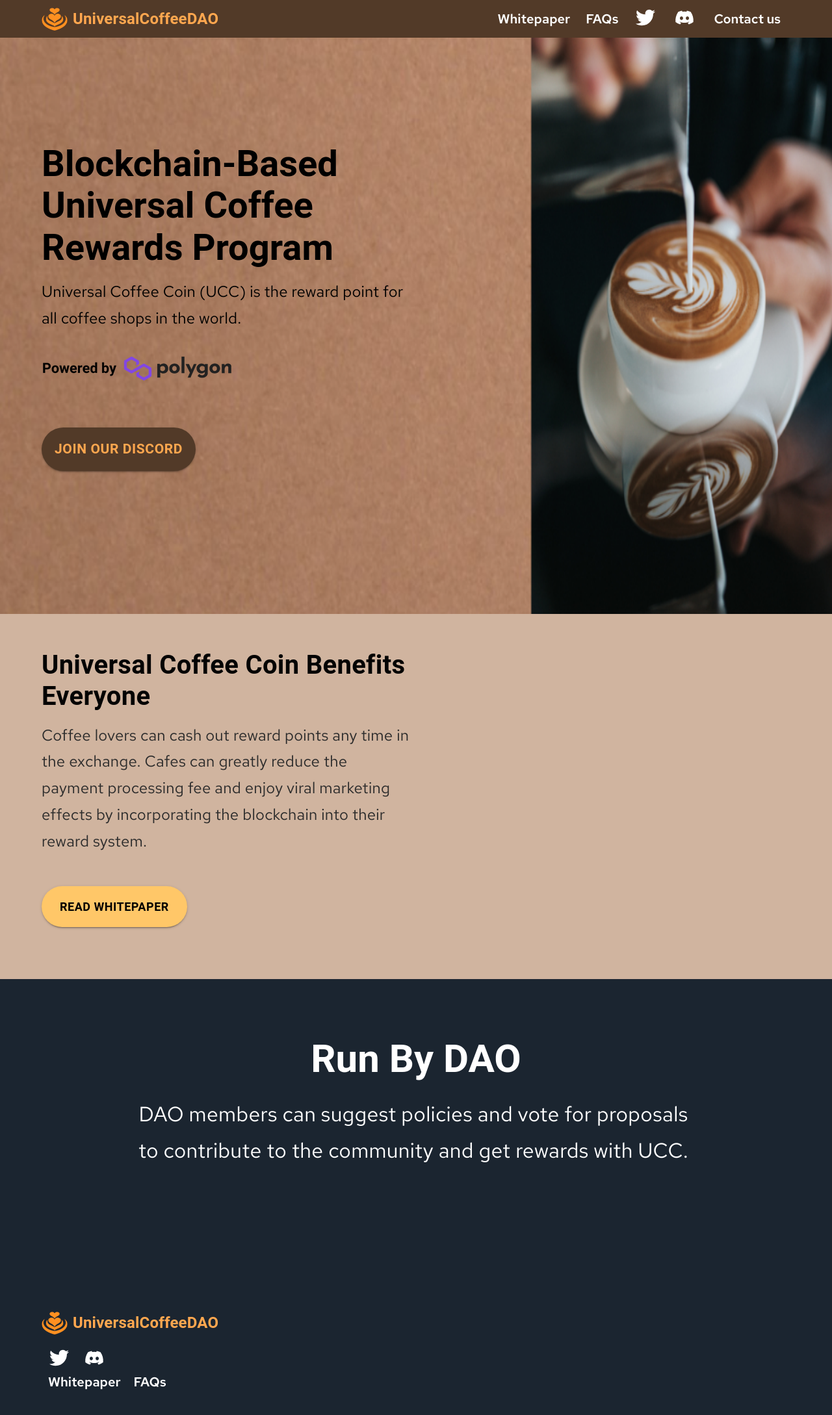
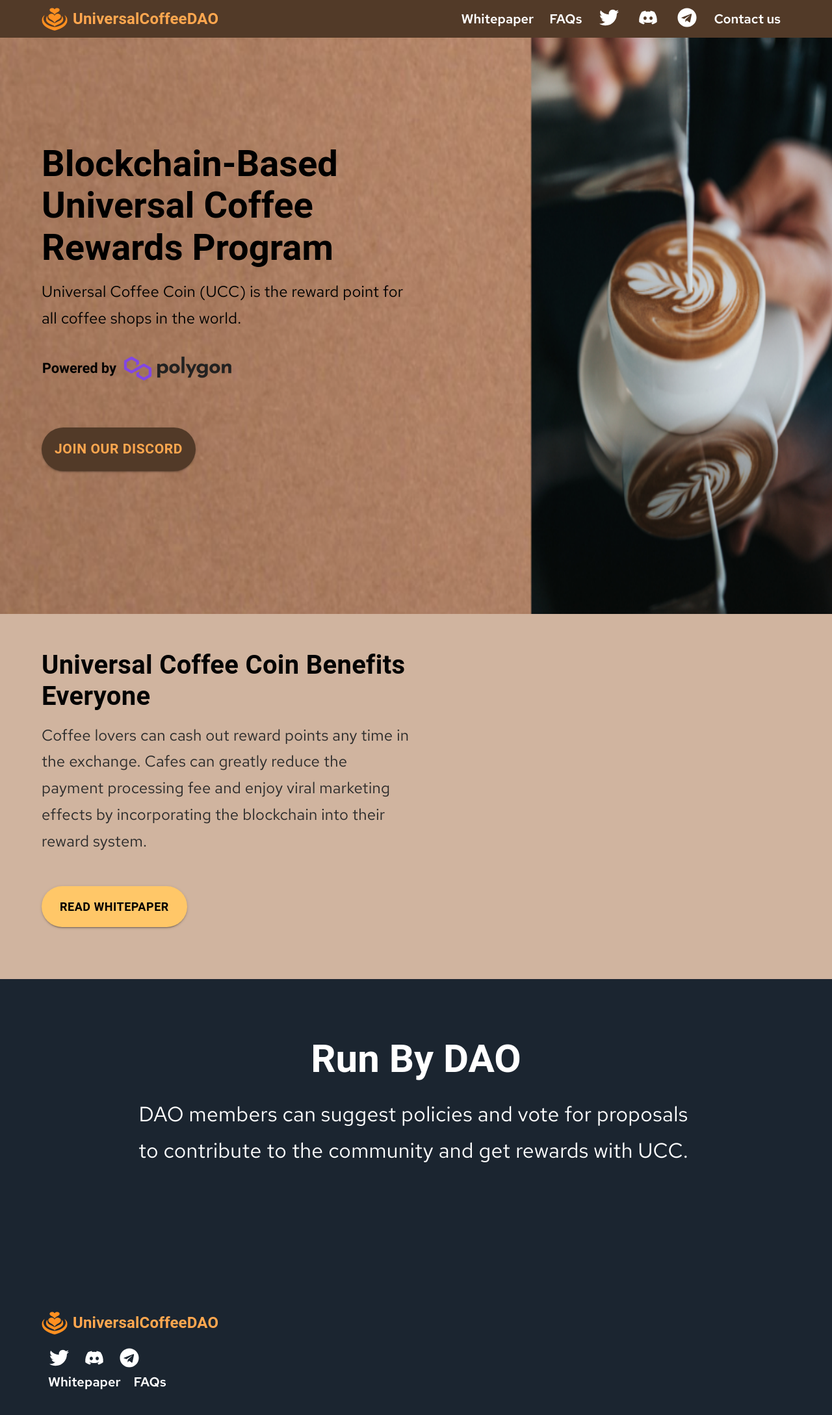
Before and after one commit to universalcoffeedao/landing-page, a React (Vite) app: page / in a window 1280 px wide. Shown: the top 2178 px of the page at 65% size. Built offline with nearby package versions, Linux system fonts and the light colour scheme.

Commit message:
Added Telegram

```diff
--- a/src/Components/Layout/Footer/Footer.tsx
+++ b/src/Components/Layout/Footer/Footer.tsx
@@ -2,7 +2,7 @@ import { Container, Grid, Typography } from "@mui/material";
 import React from "react";
 import Logo from "../../../assets/logo.png";
 import styles from "./Footer.module.scss";
-import { FaDiscord, FaMedium, FaTwitter } from "react-icons/fa";
+import { FaDiscord, FaTelegram, FaTwitter } from "react-icons/fa";
 import whitePaper from "../../../assets/whitePaper.pdf";
 
 // import { Link } from "react-router-dom";
@@ -43,6 +43,11 @@ const Footer: React.FC = () => {
                   <li>
                     <a href="https://discord.gg/7D22JUbqPW" target="_blank">
                       <FaDiscord />
+                    </a>
+                  </li>
+                  <li>
+                    <a href="https://t.me/ucdaoopenchat" target="_blank">
+                      <FaTelegram />
                     </a>
                   </li>
                 </ul>
--- a/src/Components/Layout/Navbar/Header.tsx
+++ b/src/Components/Layout/Navbar/Header.tsx
@@ -5,7 +5,7 @@ import whitePaper from "../../../assets/whitePaper.pdf";
 
 import Logo from "../../../assets/logo.png";
 import styles from "./Header.module.scss";
-import { FaDiscord, FaMedium, FaTwitter, FaReddit } from "react-icons/fa";
+import { FaDiscord, FaMedium, FaTwitter, FaTelegram } from "react-icons/fa";
 import MenuDrawer from "./MenuDrawer";
 import useMediaQuery from "@mui/material/useMediaQuery";
 
@@ -97,11 +97,16 @@ const Header: React.FC = () => {
                         </a>
                       </li>
                       <li>
+                        <a href="https://t.me/ucdaoopenchat" target="_blank">
+                          <FaTelegram />
+                        </a>
+                      </li>
+                      <li>
                         <a
                           href={`mailto:universalcoffeecoin@gmail.com`}
                           target="_top"
                           rel="noopener noreferrer"
-                          style={{ fontSize: "20px" }}
+                          style={{ fontSize: "20px", marginLeft: "-0.2em" }}
                         >
                           Contact us
                         </a>
--- a/src/Components/Layout/Navbar/MenuDrawer.tsx
+++ b/src/Components/Layout/Navbar/MenuDrawer.tsx
@@ -7,7 +7,7 @@ import ListItemText from "@mui/material/ListItemText";
 import MenuIcon from "@mui/icons-material/Menu";
 import { IconButton } from "@mui/material";
 // import { Link } from "react-router-dom";
-import { FaDiscord, FaMedium, FaTwitter, FaReddit } from "react-icons/fa";
+import { FaDiscord, FaMedium, FaTwitter, FaTelegram } from "react-icons/fa";
 
 import whitePaper from "../../../assets/whitePaper.pdf";
 
@@ -112,6 +112,20 @@ export default function MenuDrawer() {
                     <FaDiscord />
                   </a>
                 </li>
+                <li>
+                  <a
+                    href="https://t.me/ucdaoopenchat"
+                    style={{
+                      textDecoration: "none",
+                      color: "#000000",
+                      fontSize: "30px",
+                      padding: "0 10px",
+                    }}
+                    target="_blank"
+                  >
+                    <FaTelegram />
+                  </a>
+                </li>
                 {/* <li>
                   <a
                     href="https://medium.com"
```
